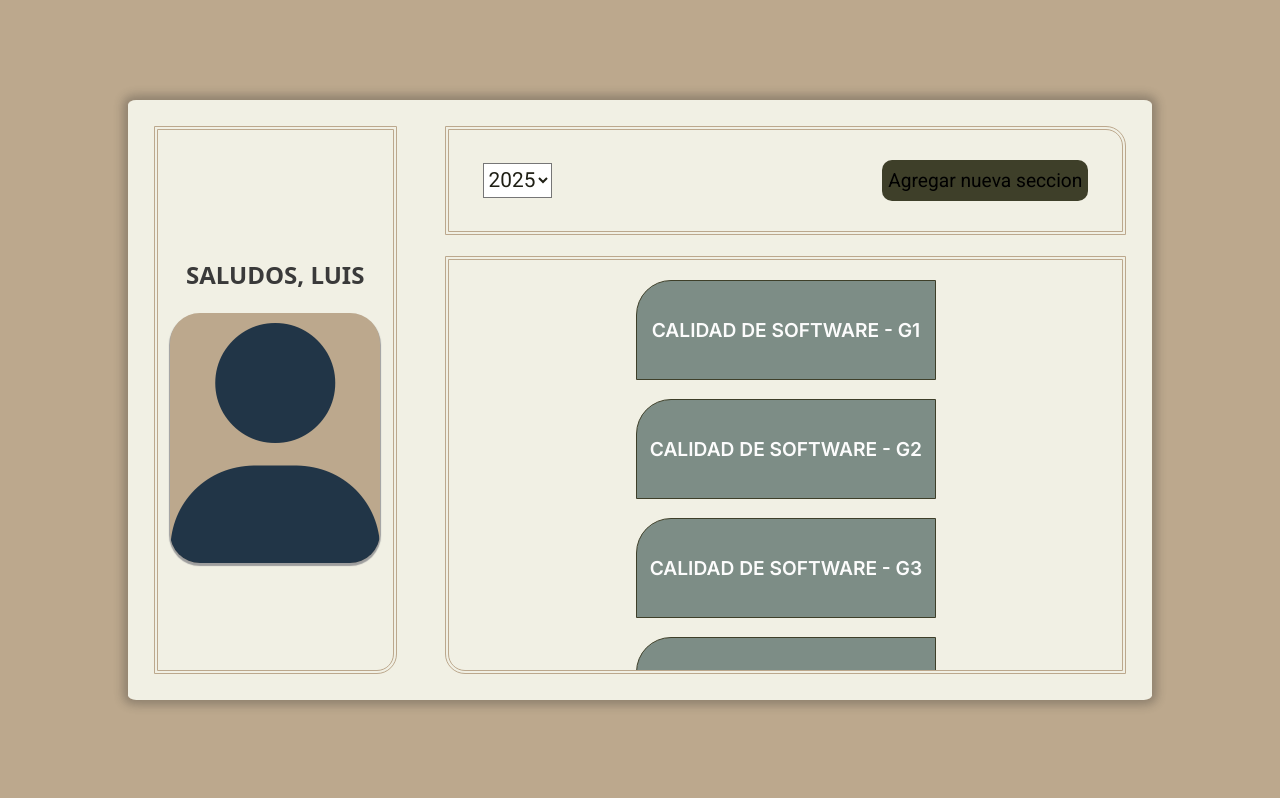
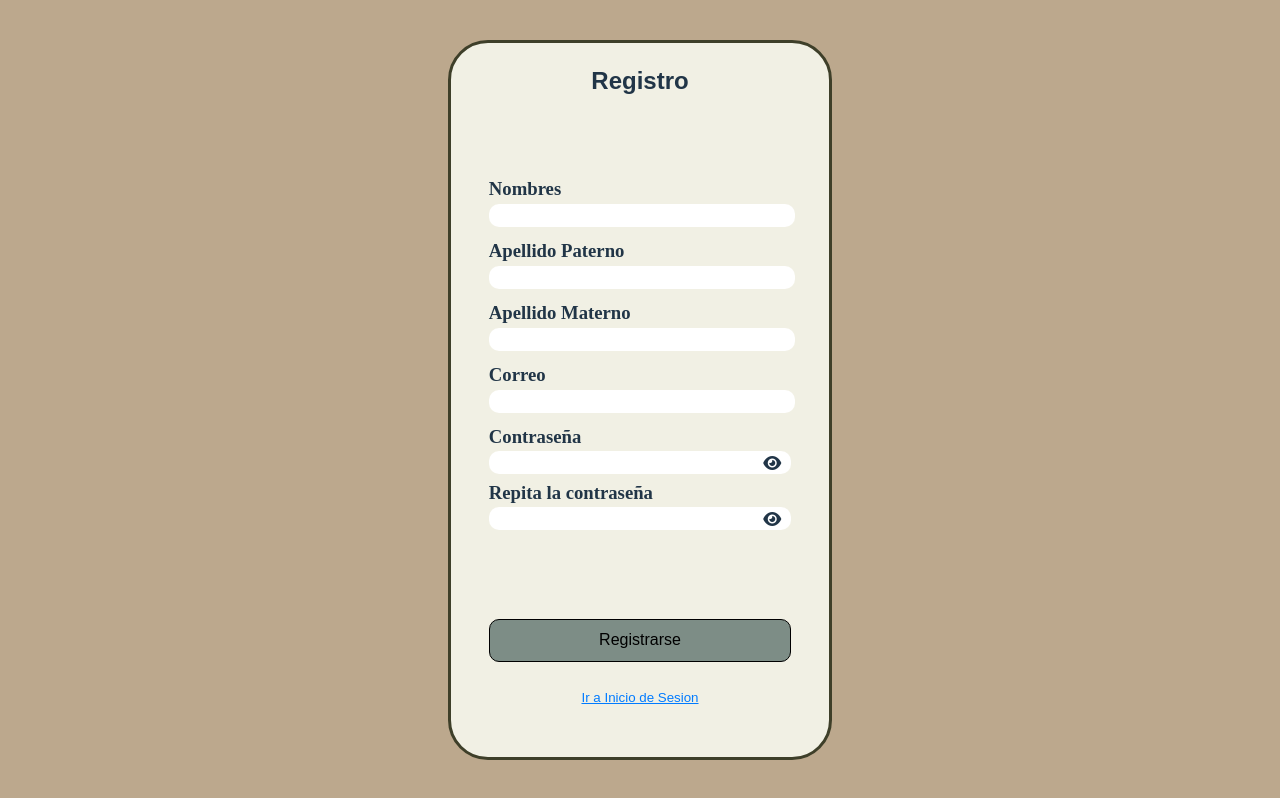
Before and after one commit to VicuzS/CalidadLocal, a React (Vite) app in the folder Frontend/: page / in a window 1280 px wide. Built offline with nearby package versions, Linux system fonts and the light colour scheme.

Commit message:
login and register views

```diff
--- a/Frontend/package.json
+++ b/Frontend/package.json
@@ -11,7 +11,8 @@
   },
   "dependencies": {
     "react": "^19.1.1",
-    "react-dom": "^19.1.1"
+    "react-dom": "^19.1.1",
+    "react-router-dom": "^7.9.3"
   },
   "devDependencies": {
     "@eslint/js": "^9.35.0",
--- a/Frontend/src/App.jsx
+++ b/Frontend/src/App.jsx
@@ -1,8 +1,11 @@
 import SeccionesPage from "./paginas/SeccionesPage";
+import Login from "./paginas/Login";
+import Register from "./paginas/Register";
+
 function App() {
   return(
       <>
-        <SeccionesPage/>
+        <Register/>
       </>
   );
 }
--- /dev/null
+++ b/Frontend/src/paginas/Login.jsx
@@ -0,0 +1,45 @@
+import { useState } from "react";
+import "../styles/Login.css"
+
+function Login(){
+    const [showPassword, setShowPassword] = useState(false);
+    const [formData, setFormData] = useState({correo: "", contraseña: ""});
+
+    const handleChange = (e) => {
+        const { name, value } = e.target;
+        setFormData(prev => ({ ...prev, [name]: value }));
+    };
+
+    const pruebaInputs = () => {
+        console.log("Datos de los inputs:", formData);
+    };
+
+    return(
+        <div className="login-body">
+            <div className="login-main-container">
+                <h2>Login</h2>
+                <div className="login-input-container">
+                    <input type="text" placeholder="Correo" value={formData.correo} name="correo" onChange={handleChange}/>
+                    <i className="fas fa-user"></i>
+                </div>
+                <div className="login-input-container">
+                    <input  type={showPassword ? "text" : "password"} placeholder="Contraseña" name="contraseña" value={formData.contraseña} onChange={handleChange}/>
+                    <i className={`fas ${showPassword ? "fa-eye-slash" : "fa-eye"}`}
+                        onClick={() => setShowPassword(!showPassword)}
+                        style={{ cursor: "pointer" }}
+                        title={showPassword ? "Ocultar contraseña" : "Mostrar contraseña"}
+                    ></i>
+                </div>
+                <button className="login-button" onClick={pruebaInputs}>
+                    Log in
+                </button>
+                <button className="login-registrar">
+                    No tiene cuenta? Registrese aqui!
+                </button>
+            </div>
+        </div>
+
+    );
+}
+
+export default Login;
--- /dev/null
+++ b/Frontend/src/paginas/Register.jsx
@@ -0,0 +1,64 @@
+import { useState } from "react";
+import "../styles/Register.css"
+import "../styles/Login.css"
+
+function Register() {
+    const [showPassword, setShowPassword] = useState([false, false]);
+    const [formData, setFormData] = useState({nombres: "", apellidoP: "", apellidoM: "", correo: "", contraseña: "", repetirContraseña: ""});
+    const inputs = [ { label: "Nombres", name: "nombres" }, { label: "Apellido Paterno", name: "apellidoP" }, { label: "Apellido Materno", name: "apellidoM" }, { label: "Correo", name: "correo" } ];
+    const passwordInputs = [ { label: "Contraseña", name: "contraseña" }, { label: "Repita la contraseña", name: "repetirContraseña" } ];
+
+    const togglePassword = (index) => {
+        const newState = [...showPassword];
+        newState[index] = !newState[index];
+        setShowPassword(newState);
+    };
+
+    const handleChange = (e) => {
+        const { name, value } = e.target;
+        setFormData(prev => ({ ...prev, [name]: value }));
+    };
+
+    const pruebaInputs = () => {
+        console.log("Datos de los inputs:", formData);
+    };
+
+    return(
+        <div className="register-body">
+            <div className="register-main-container">
+                <div className="main-container-label">
+                    <h2> Registro </h2>
+                </div>
+
+                <div className="register-input-container">
+                    {inputs.map((input, index) => (
+                    <div className="register-input-container-area" key={index}>
+                        <h3>{input.label}</h3>
+                        <input name={input.name} value={formData[input.name]} onChange={handleChange} />
+                    </div>
+                    ))}
+
+                    {passwordInputs.map((input, index) => (
+                        <div className="register-input-container-area" key={index}>
+                            <h3>{input.label}</h3>
+                            <div className="register-input-password">
+                                <input name={input.name} type={showPassword[index] ? "text" : "password"} value={formData[input.name]} onChange={handleChange} />
+                                <i
+                                className={`fas ${showPassword[index] ? "fa-eye-slash" : "fa-eye"}`}
+                                onClick={() => togglePassword(index)}
+                                style={{ cursor: "pointer" }}
+                                title={showPassword[index] ? "Ocultar contraseña" : "Mostrar contraseña"}
+                                ></i>
+                            </div>
+                        </div>
+                    ))}
+                </div>
+                <button className="login-button register-button" onClick={pruebaInputs}>Registrarse</button>
+                <button className="login-registrar ir-login-button">Ir a Inicio de Sesion</button>
+            </div>
+
+        </div>
+    );
+}
+
+export default Register;
--- /dev/null
+++ b/Frontend/src/styles/Login.css
@@ -0,0 +1,87 @@
+.login-body{
+    min-height: 100vh;
+    display: flex;
+    justify-content: center;
+    width: 100vw;
+    height: 100vh;
+    font-family: sans-serif
+}
+
+.login-main-container {
+    display: flex;
+    flex-direction: column;
+    align-items: center;
+    align-self: center;
+
+    gap:5%;
+    max-height: 70vh;
+    max-width: 50vw;
+    background-color: var(--color-neutral);
+    border: 3px solid var(--color-secondary);
+    border-radius: 40px;
+    width: 30%;
+    height: 50%;
+}
+
+.login-main-container h2{
+    height: 10%;
+    font-size: 32px;
+    font-family: 'Times New Roman', Times, serif;
+}
+
+
+.login-input-container{
+    display: flex;
+    flex-direction: row;
+    align-items: center;
+    align-self: center;
+    background-color: white;
+    border: 1px solid black;
+    border-radius: 10px;
+    width: 70%;
+    height: 12%;
+}
+
+.login-input-container input {
+    margin-left: 10px;
+    border: none;
+    outline: none;
+    font-size: 14px;
+    width: 85%;
+    height: 80%;
+}
+
+.login-button{
+    border: 1px black solid;
+    border-radius: 10px;
+
+    margin-top: 5%;
+    width: 70%;
+    height: 10%;
+    font-size: medium;
+    background-color: var(--color-primary);
+}
+
+.login-button:hover {
+  background-color: #698177;
+}
+
+.login-button:active {
+  transform: scale(0.95);
+}
+
+.login-registrar{
+    border: none;
+    outline: none;
+    background-color: var(--color-neutral);
+    text-decoration: underline;
+    color: #007bff;
+}
+
+.login-registrar:hover {
+    font-weight: bold;
+}
+
+.login-registrar:active {
+    transform: scale(0.95);
+}
--- /dev/null
+++ b/Frontend/src/styles/Register.css
@@ -0,0 +1,87 @@
+.register-body{
+    min-height: 100vh;
+    display: flex;
+    justify-content: center;
+    align-items: center;
+    width: 100vw;
+    height: 100vh;
+    font-family: sans-serif
+}
+
+.register-main-container{
+    display: flex;
+    flex-direction: column;
+    align-items: center;
+    align-self: center;
+
+    background-color: var(--color-neutral);
+    border: 3px solid var(--color-secondary);
+    border-radius: 40px;
+    width: 30%;
+    height: 90vh;
+    box-sizing: border-box;
+}
+
+.register-input-container{
+    display: flex;
+    flex-direction: column;
+    align-items: center;
+    justify-content: center;
+    width: 100%;
+    height: 70%;
+    gap: 2%;
+}
+
+.register-input-container-area{
+    width: 80%;
+}
+
+
+.register-input-container-area input{
+    border-radius: 10px;
+    border: none;
+    outline: none;
+    width: 100%;
+    height: 40%;
+}
+
+.register-input-container-area h3{
+    font-family: 'Times New Roman', Times, serif;
+    margin: 0;
+}
+
+.register-button{
+    width: 80%;
+    height: 6%;
+}
+
+.register-input-password {
+  display: flex;
+  align-items: center;
+  border: none;
+  border-radius: 10px;
+  padding: 0 10px;
+  background-color: white;
+  height: 50%;
+}
+
+.register-input-password input {
+  border: none;
+  outline: none;
+  width: 100%;
+  font-size: 14px;
+  height: 90%;
+}
+
+.register-input-password i {
+  margin-left: 10px;
+  cursor: pointer;
+}
+
+.main-container-label{
+    height: 8%;
+}
+
+.ir-login-button{
+    height: 10%;
+}
--- /dev/null
+++ b/package.json
@@ -0,0 +1,5 @@
+{
+  "dependencies": {
+    "react-router-dom": "^7.9.3"
+  }
+}
```
Also changed, not shown: 2 other files (tests, documents, lock files or other folders).
